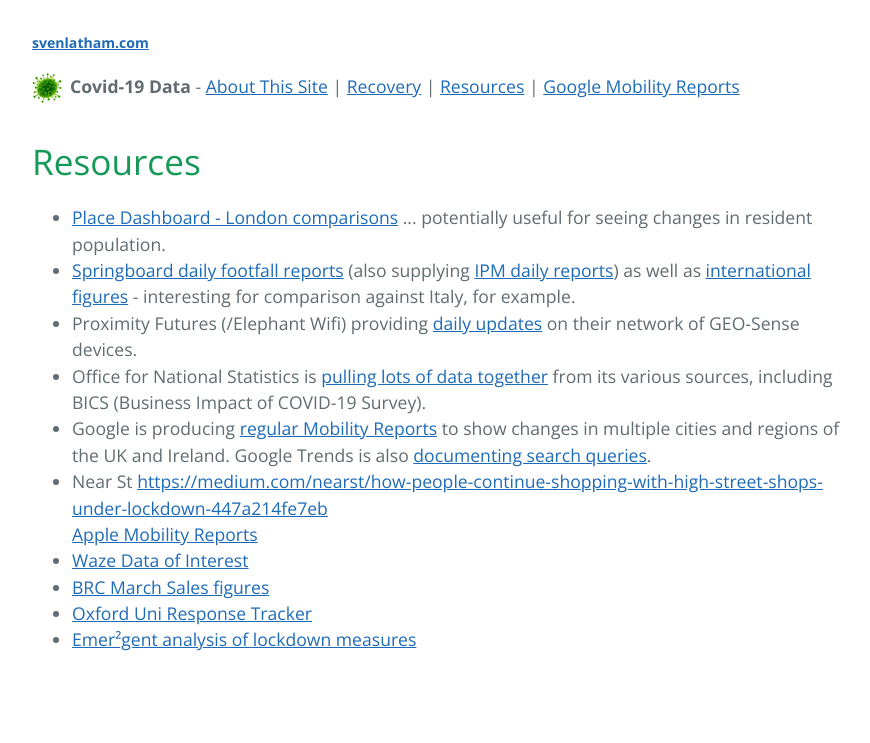
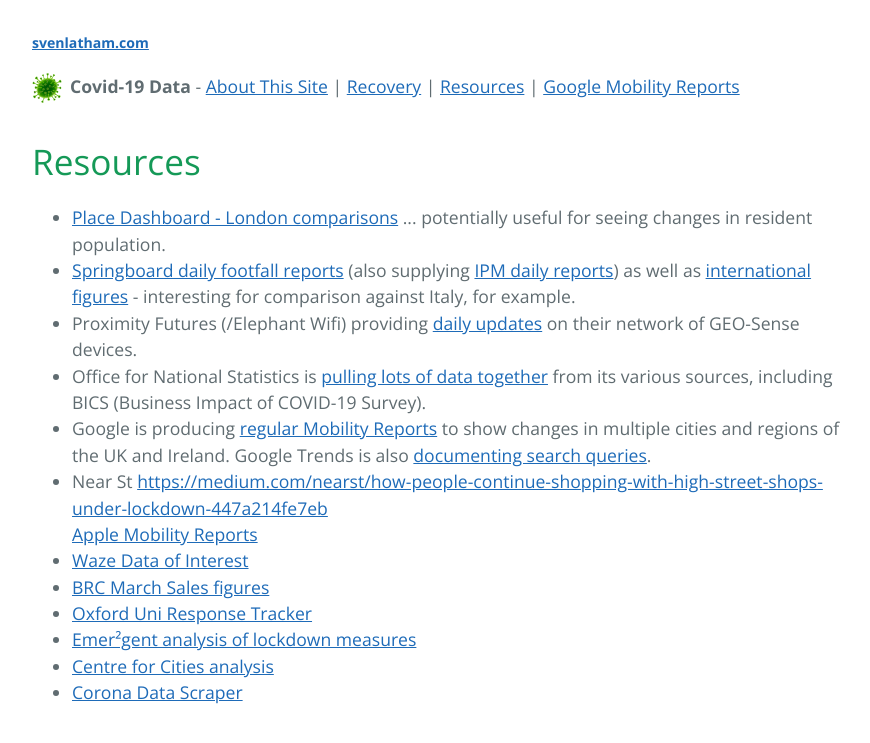
Before and after one commit to svenlatham/svenlatham-website, a Jekyll site: the page built from covid19/resources.html, in a window 1280 px wide. Shown: the top 743 px of the page, without its empty margins (192-1062 px from the left). Built offline with Jekyll 4.4.1, drawn with Linux system fonts in a browser that asks for light colours.

Commit message:
Added links to Centre for Cities and Data Scraper

```diff
--- a/covid19/resources.html
+++ b/covid19/resources.html
@@ -18,4 +18,6 @@ layout: default
 <li><a href="https://brc.org.uk/news/corporate-affairs/march-sales-plummet-as-crisis-unfolds/">BRC March Sales figures</a></li>
 <li><a href="https://www.bsg.ox.ac.uk/research/research-projects/coronavirus-government-response-tracker">Oxford Uni Response Tracker</a></li>
 <li><a href="https://emer2gent.org/2020/04/13/exploratory-analysis-of-lock-down-measures/">Emer²gent analysis of lockdown measures</a></li>
+<li><a href="https://www.centreforcities.org/coronavirus/">Centre for Cities analysis</a></li>
+  <li><a href="https://coronadatascraper.com/#home">Corona Data Scraper</a></li>
 </ul>
```
